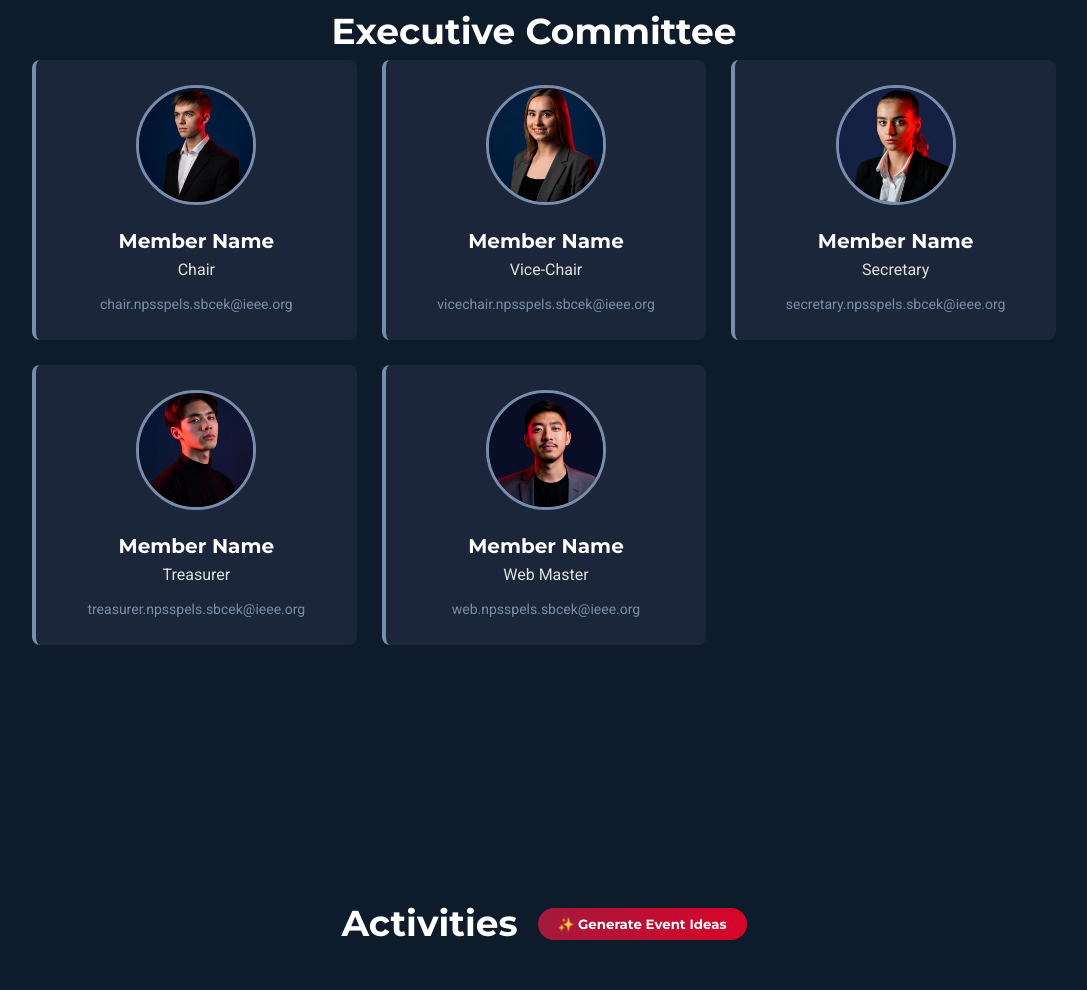
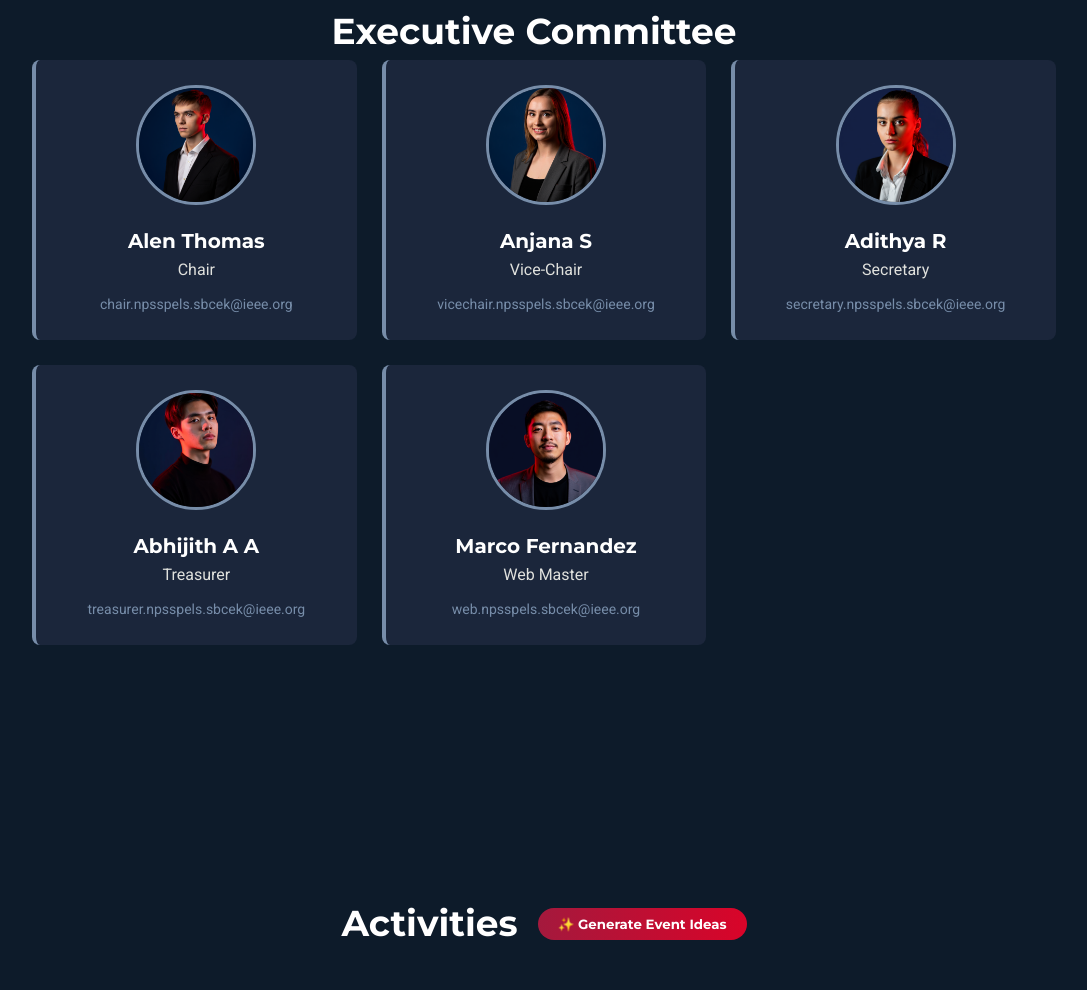
Before and after one commit to andrewjos-seb/Volt-Atom-AI, a plain HTML site: page index.html in a window 1280 px wide. Shown: the part 1827-2817 px from the top of the page, without its empty margins (96-1183 px from the left). Drawn offline with Linux system fonts and the light colour scheme.

Commit message:
Update index.html

```diff
--- a/index.html
+++ b/index.html
@@ -839,35 +839,35 @@
                     <img src="faces/person1.png" alt="Photo of Member Name"
                         class="execom-photo">
 
-                    <h3 class="execom-card-name">Member Name</h3>
+                    <h3 class="execom-card-name">Alen Thomas</h3>
                     <p class="position">Chair</p>
                     <p class="contact">chair.npsspels.sbcek@ieee.org</p>
                 </div>
                 <div class="card execom-card">
                     <img src="faces/person2.png" alt="Photo of Member Name"
                         class="execom-photo">
-                    <h3 class="execom-card-name">Member Name</h3>
+                    <h3 class="execom-card-name">Anjana S</h3>
                     <p class="position">Vice-Chair</p>
                     <p class="contact">vicechair.npsspels.sbcek@ieee.org</p>
                 </div>
                 <div class="card execom-card">
                     <img src="faces/person3.png" alt="Photo of Member Name"
                         class="execom-photo">
-                    <h3 class="execom-card-name">Member Name</h3>
+                    <h3 class="execom-card-name">Adithya R</h3>
                     <p class="position">Secretary</p>
                     <p class="contact">secretary.npsspels.sbcek@ieee.org</p>
                 </div>
                 <div class="card execom-card">
                     <img src="faces/person4.png" alt="Photo of Member Name"
                         class="execom-photo">
-                    <h3 class="execom-card-name">Member Name</h3>
+                    <h3 class="execom-card-name">Abhijith A A</h3>
                     <p class="position">Treasurer</p>
                     <p class="contact">treasurer.npsspels.sbcek@ieee.org</p>
                 </div>
                 <div class="card execom-card">
                     <img src="faces/person5.png" alt="Photo of Member Name"
                         class="execom-photo">
-                    <h3 class="execom-card-name">Member Name</h3>
+                    <h3 class="execom-card-name">Marco Fernandez</h3>
                     <p class="position">Web Master</p>
                     <p class="contact">web.npsspels.sbcek@ieee.org</p>
                 </div>
```
